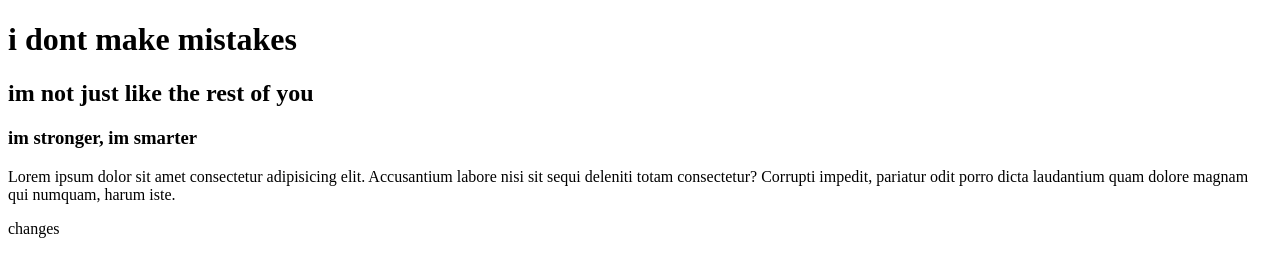
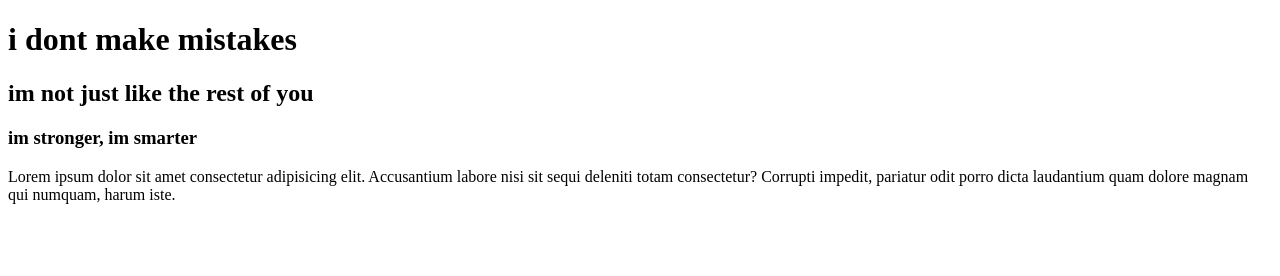
Before and after one commit to edibauer/git_tst, a plain HTML site: page index.html in a window 1280 px wide. Drawn offline with Linux system fonts and the light colour scheme.

Commit message:
Revert "feat: Adding some changes 2 to learn"
This reverts commit 2d6f27d869c43cc036d59c5c0ada8298cc1ce99e.

```diff
--- a/index.html
+++ b/index.html
@@ -10,6 +10,5 @@
     <h2>im not just like the rest of you</h2>
     <h3>im stronger, im smarter</h3>
     <p>Lorem ipsum dolor sit amet consectetur adipisicing elit. Accusantium labore nisi sit sequi deleniti totam consectetur? Corrupti impedit, pariatur odit porro dicta laudantium quam dolore magnam qui numquam, harum iste.</p>
-    <p>changes</p>
 </body>
 </html>
```
